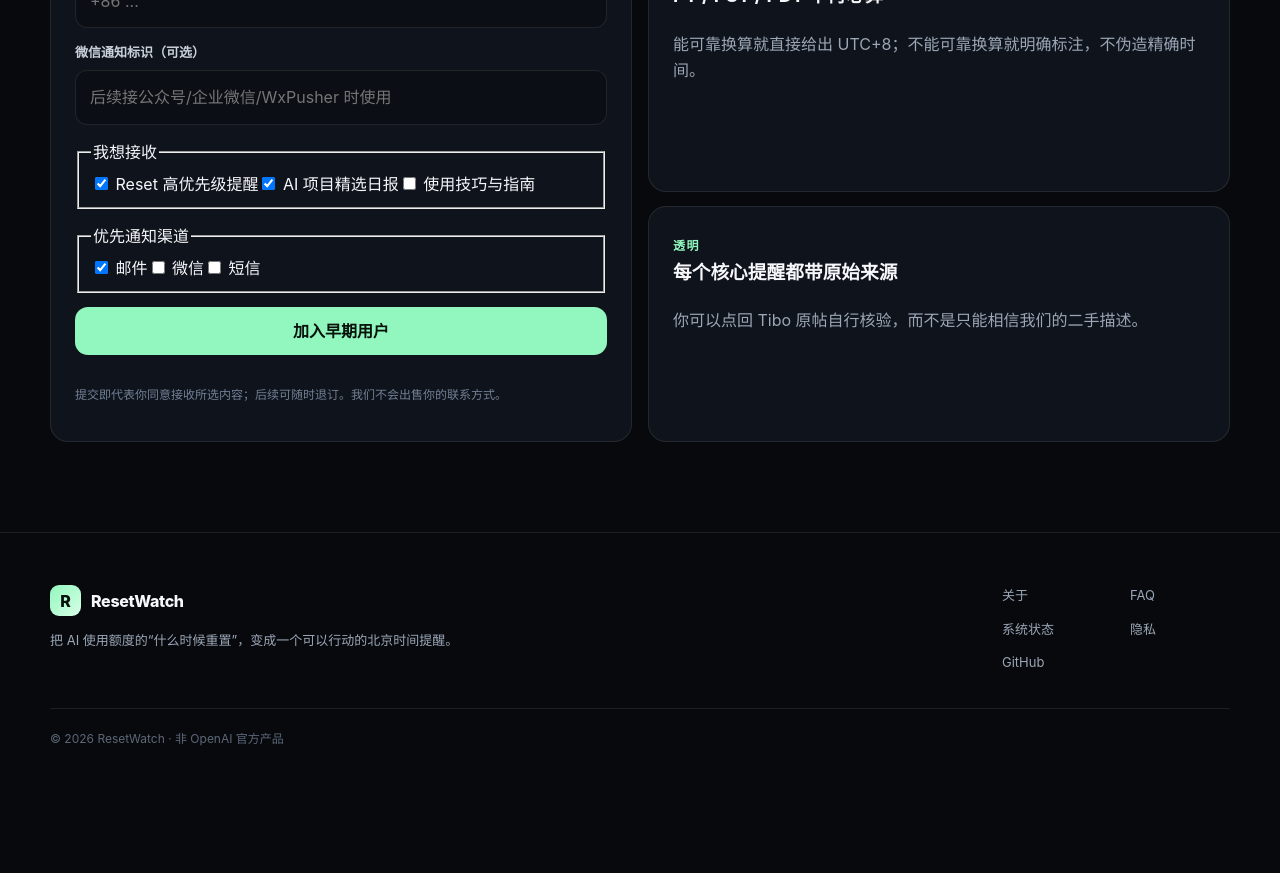
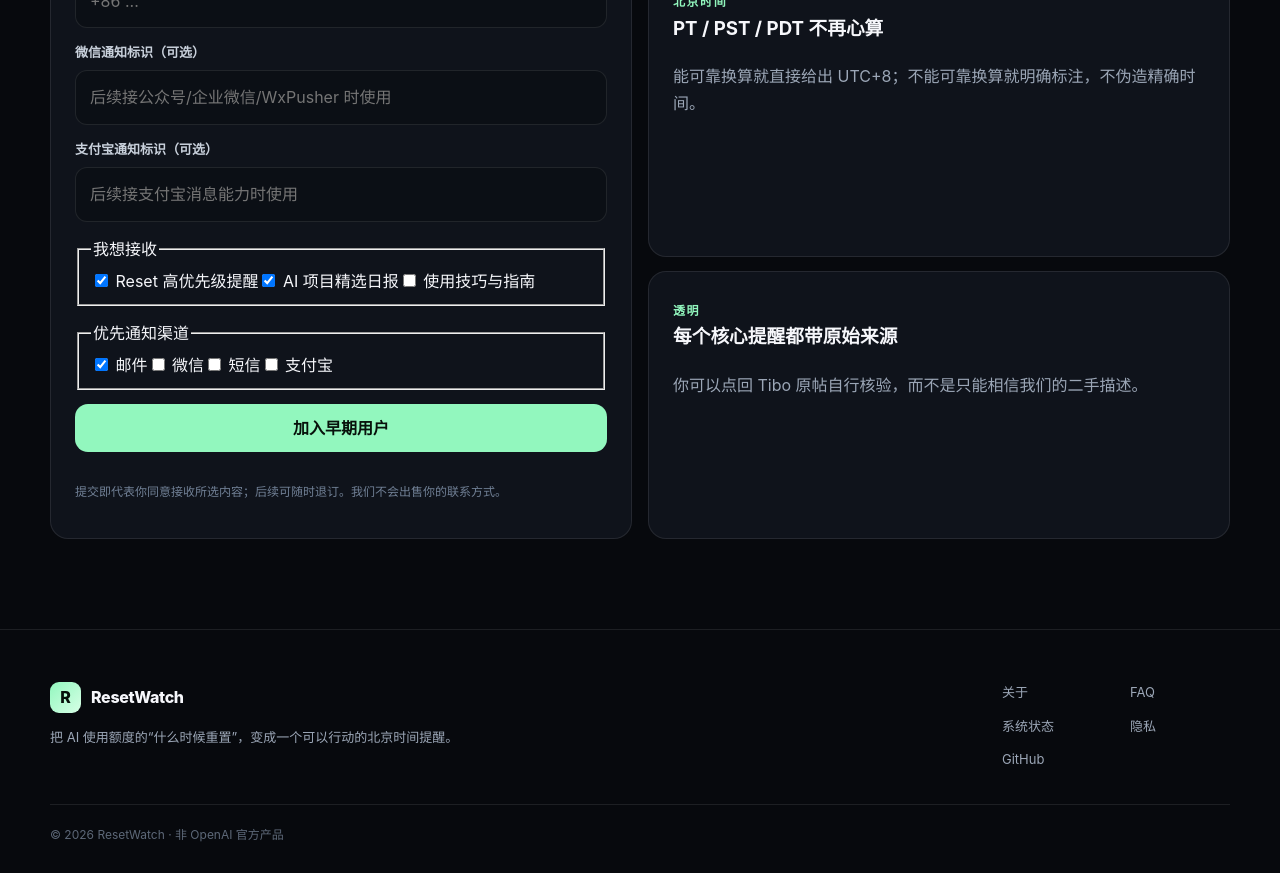
Before and after one commit to code5m/tibo-reset-watch, a Next.js app in the folder apps/web/: page /subscribe in a window 1280 px wide. Shown: the part 780-1653 px from the top of the page. Before the commit the page ends 1556 px from the top, so only its background shows below. Built offline with nearby package versions, Linux system fonts and the light colour scheme; no server answers.

Commit message:
feat(web): expose Alipay subscription option

```diff
--- a/apps/web/app/subscribe/page.tsx
+++ b/apps/web/app/subscribe/page.tsx
@@ -51,6 +51,11 @@ export default async function SubscribePage({
                 <input id="wechatTarget" name="wechatTarget" placeholder="后续接公众号/企业微信/WxPusher 时使用" />
               </div>
 
+              <div className="field">
+                <label htmlFor="alipayTarget">支付宝通知标识（可选）</label>
+                <input id="alipayTarget" name="alipayTarget" placeholder="后续接支付宝消息能力时使用" />
+              </div>
+
               <fieldset className="choice-group">
                 <legend>我想接收</legend>
                 <label><input type="checkbox" name="interests" value="reset" defaultChecked /> Reset 高优先级提醒</label>
@@ -63,6 +68,7 @@ export default async function SubscribePage({
                 <label><input type="checkbox" name="channels" value="email" defaultChecked /> 邮件</label>
                 <label><input type="checkbox" name="channels" value="wechat" /> 微信</label>
                 <label><input type="checkbox" name="channels" value="sms" /> 短信</label>
+                <label><input type="checkbox" name="channels" value="alipay" /> 支付宝</label>
               </fieldset>
 
               {params.ok ? <div className="notice success">订阅成功。欢迎成为 ResetWatch 的首批用户。</div> : null}
```
